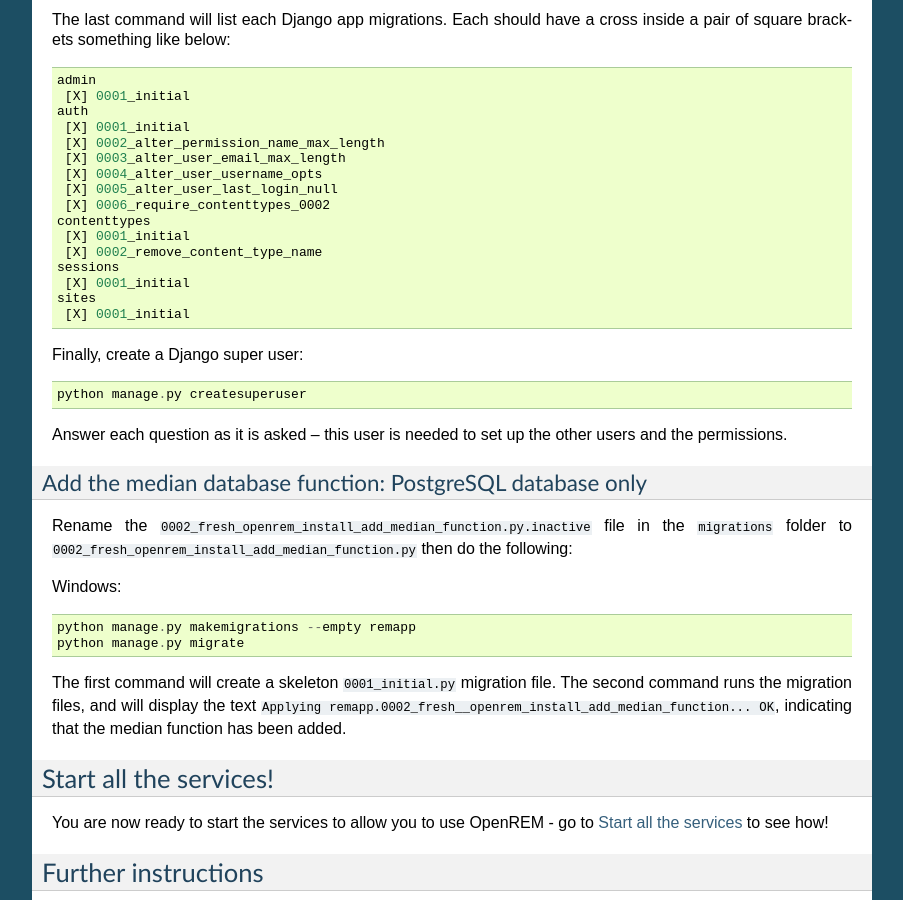
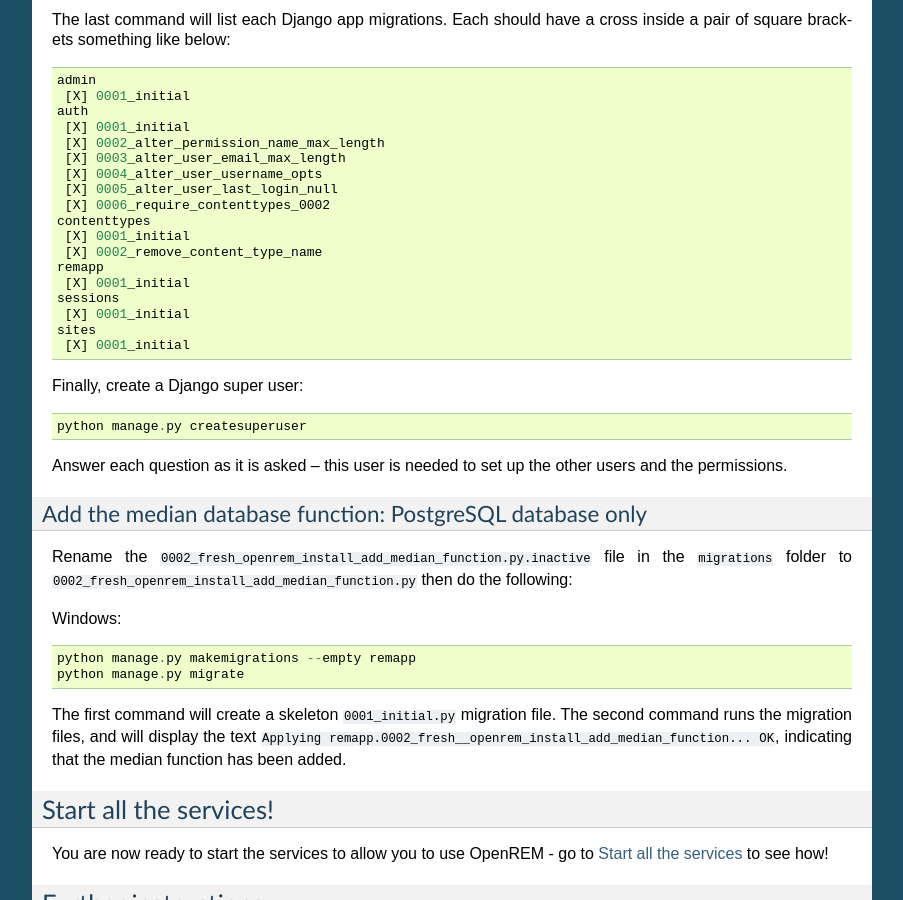
Before and after one commit to ckswilliams/modOpenREM, a Sphinx documentation site: the page built from docs/install.rst, in a window 1280 px wide and 900 px high, scrolled down 2297 px. Shown: the whole window, without its empty margins (198-1101 px from the left). Built offline with Sphinx 7.4.7, drawn with Linux system fonts in a browser that asks for light colours.

Commit message:
Not sure why the remapp lines weren't in the example?

```diff
--- a/docs/install.rst
+++ b/docs/install.rst
@@ -149,6 +149,8 @@
     contenttypes
      [X] 0001_initial
      [X] 0002_remove_content_type_name
+    remapp
+     [X] 0001_initial
     sessions
      [X] 0001_initial
     sites
```
